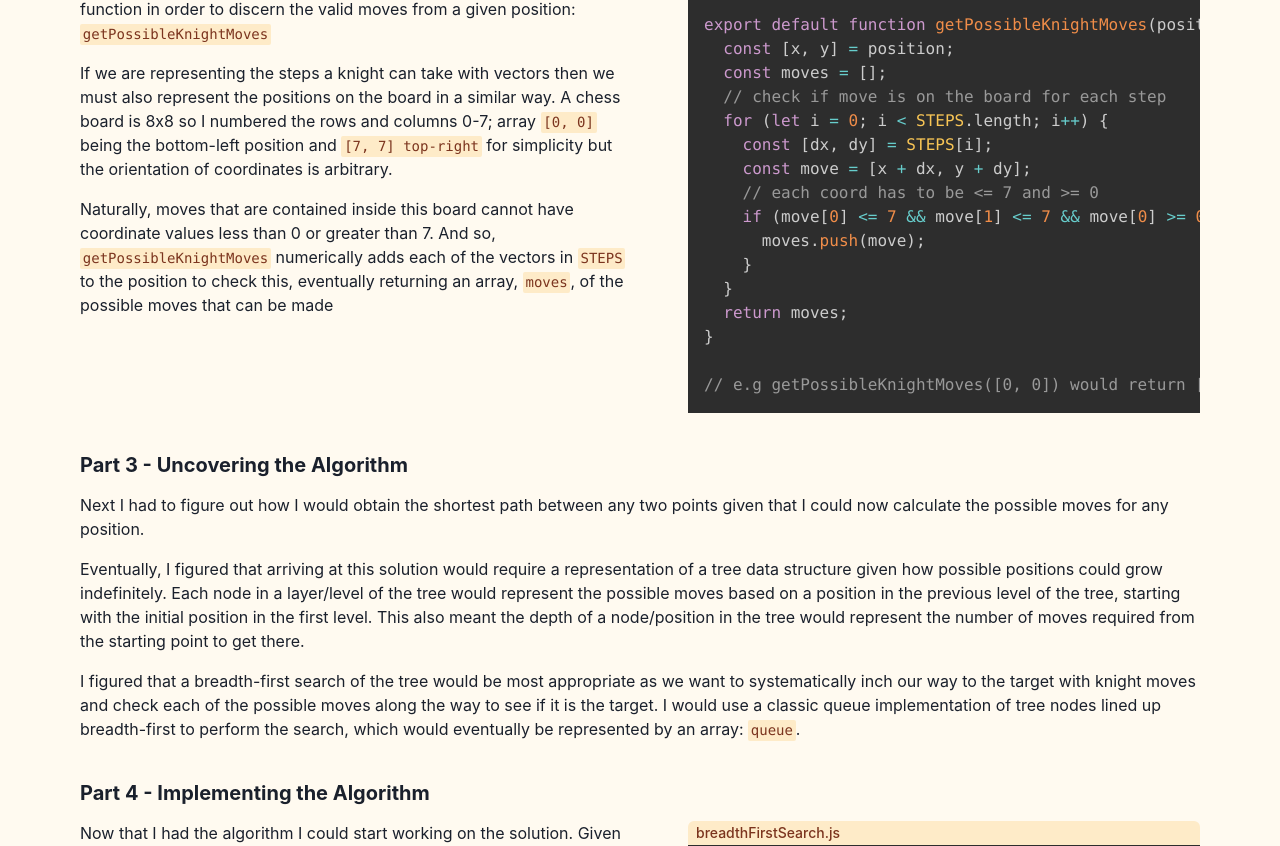
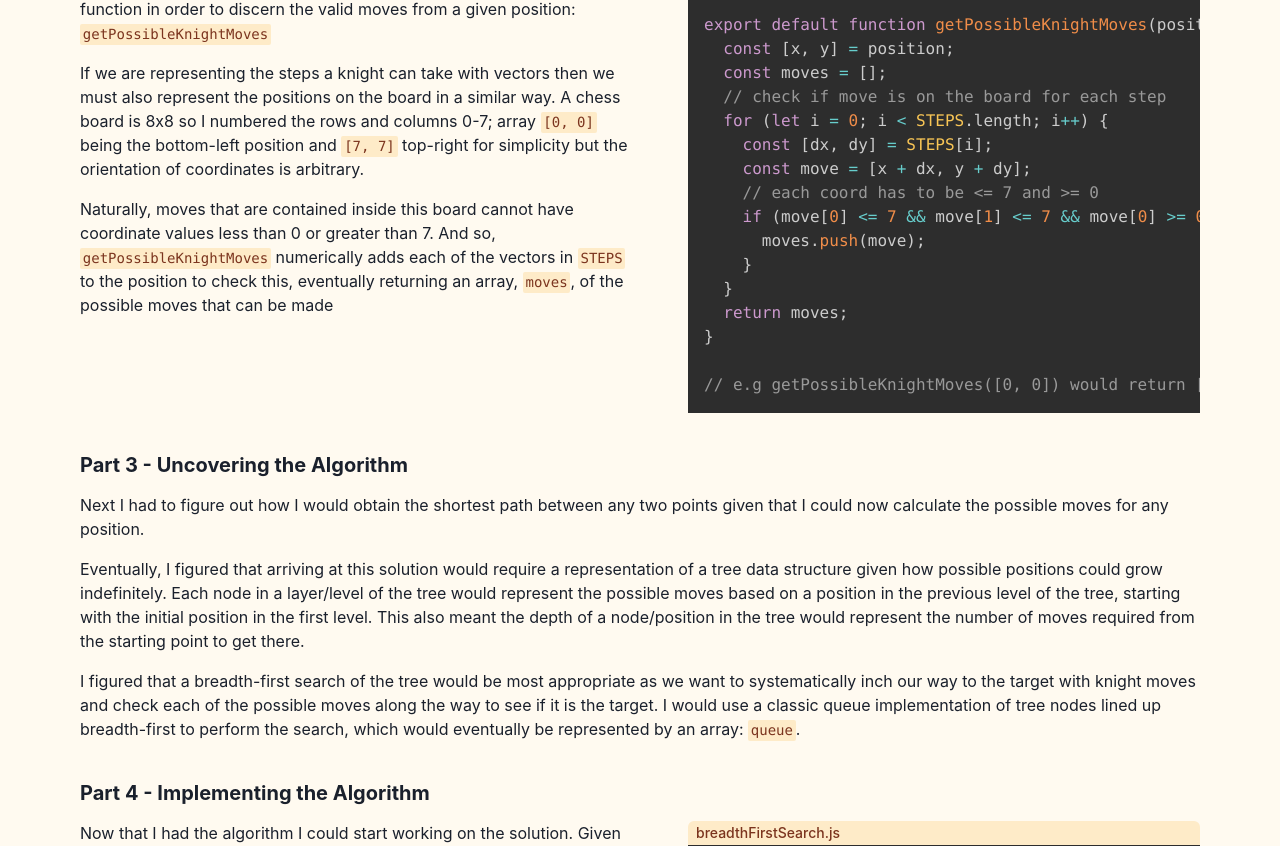
Before and after one commit to nicoll-douglas/knights-shortest-path, a React (Vite) app: page / in a window 1280 px wide. Shown: the part 1473-2319 px from the top of the page. Built offline with nearby package versions, Linux system fonts and the light colour scheme.

Commit message:
content: edit

```diff
--- a/src/components/article/Solution.jsx
+++ b/src/components/article/Solution.jsx
@@ -69,7 +69,7 @@ export default function Solution() {
             we must also represent the positions on the board in a similar way.
             A chess board is 8x8 so I numbered the rows and columns 0-7; array{" "}
             <Code>[0, 0]</Code> being the bottom-left position and{" "}
-            <Code>[7, 7] top-right</Code> for simplicity but the orientation of
+            <Code>[7, 7]</Code> top-right for simplicity but the orientation of
             coordinates is arbitrary.
           </Text>
           <Text>
```
